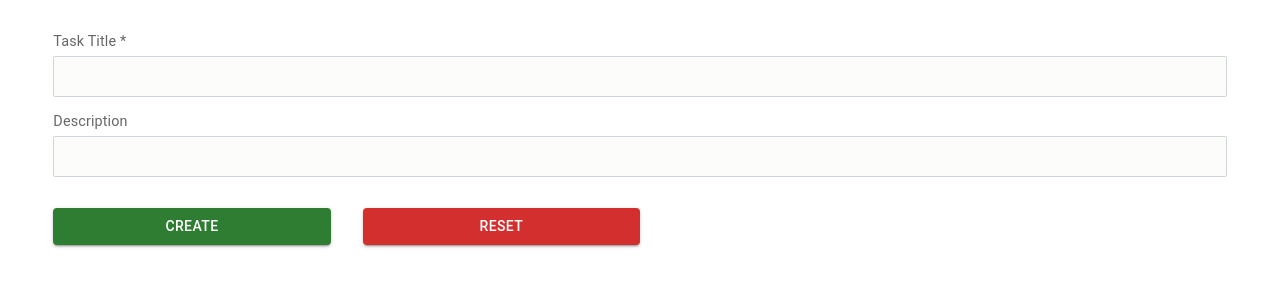
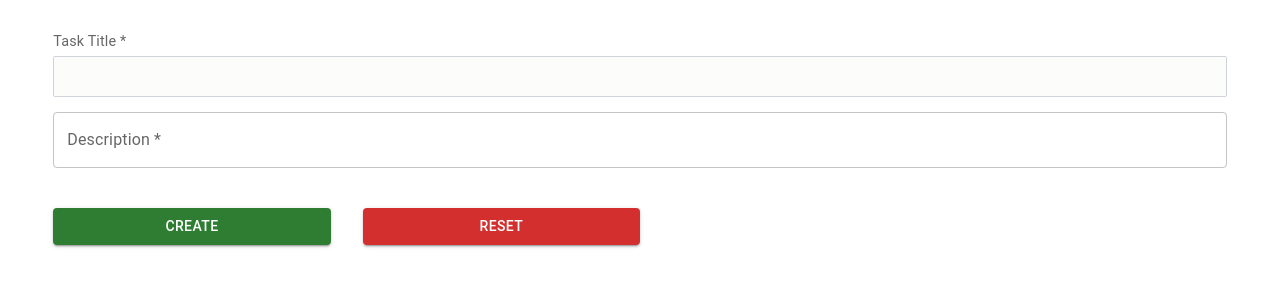
Before and after one commit to dipu-sah/to_do_app_react_js, a React (Create React App) app: page / in a window 1280 px wide. Shown: the top 300 px of the page. Built offline with nearby package versions, Linux system fonts and the light colour scheme.

Commit message:
controller usage from usForm hook

```diff
--- a/src/components/UI/AppForms/AppForm.tsx
+++ b/src/components/UI/AppForms/AppForm.tsx
@@ -45,7 +45,7 @@ function AppFormComponent(
                 onSubmit(d)
             })}
         >
-            {formFieldsStates.map((el: AppInputSwitcherProps, index) => {
+            {formFieldsStates.map((el, index) => {
                 return (
                     <div
                         key={index}
@@ -55,23 +55,11 @@ function AppFormComponent(
                             {...el}
                             label={`${el.label} ${el.required ? "*" : ""}`}
                             {...register(el.name, {
-                                required: {
-                                    value: !!el.required,
-                                    message: "Please fill this value"
-                                },
-                                maxLength: {
-                                    value: el.maxLength || 9999999999,
-                                    message: "Max length exceeded " + el.value?.toString().length + "/" + el.maxLength
-                                },
-                                pattern: {
-                                    value: /[a-zA-Z]+/,
-                                    message: "eg: aBcDeF"
-                                },
+                                required: el.required,
+                                maxLength: el.maxLength,
+                                pattern: el.pattern,
                                 value: getValues(el.name),
-                                minLength: {
-                                    value: el.minLength || 0,
-                                    "message": "min length should be"
-                                }
+                                minLength: el.minLength
                             })}
                             required={false}
                             error={!!errors[el.name]?.message}
--- a/src/components/UI/AppInputSwitcher/AppInputSwitcher.props.d.ts
+++ b/src/components/UI/AppInputSwitcher/AppInputSwitcher.props.d.ts
@@ -1,8 +1,11 @@
 import { HTMLInputTypeAttribute } from "react";
 import { AppTextInputFieldProps } from "../AppTextInputField/AppTextInputField.props";
+import {RegisterOptions} from "react-hook-form/dist/types/validator";
+import {AppSelectFieldProps} from "../AppSelectFields/AppSelectFieldProps";
 
-export interface AppInputSwitcherProps
-  extends Omit<AppTextInputFieldProps, "ref"> {
+export type OMIT_KEYS= "ref"|"required"| "minLength"|"helperText"|"maxLength"|"pattern";
+export  interface AppInputSwitcherProps
+  extends Omit<AppTextInputFieldProps & AppSelectFieldProps,OMIT_KEYS>,RegisterOptions {
   type: HTMLInputTypeAttribute;
   variant: "standard" | "material";
   className?: string;
--- a/src/components/UI/AppInputSwitcher/AppInputSwitcher.tsx
+++ b/src/components/UI/AppInputSwitcher/AppInputSwitcher.tsx
@@ -2,6 +2,8 @@ import { AppInputSwitcherProps } from "./AppInputSwitcher.props";
 import { AppTextInputField } from "../AppTextInputField/AppTextInputField";
 import React, {ForwardedRef} from "react";
 import {AppTextInputFieldProps} from "../AppTextInputField/AppTextInputField.props";
+import {AppSelect} from "../AppSelectFields/AppSelectFields";
+import {AppSelectFieldProps} from "../AppSelectFields/AppSelectFieldProps";
 
 export const AppInputSwitcher = React.forwardRef<any, any>(
   AppInputSwitcherComponent
@@ -29,6 +31,7 @@ interface AllFields{
    'time'?:React.ForwardRefExoticComponent<React.PropsWithRef<AppTextInputFieldProps> & React.RefAttributes<HTMLInputElement>> ;
    'url'?:React.ForwardRefExoticComponent<React.PropsWithRef<AppTextInputFieldProps> & React.RefAttributes<HTMLInputElement>> ;
    'week'?:React.ForwardRefExoticComponent<React.PropsWithRef<AppTextInputFieldProps> & React.RefAttributes<HTMLInputElement>> ;
+   'select'?:React.ForwardRefExoticComponent<React.PropsWithRef<AppSelectFieldProps> & React.RefAttributes<HTMLSelectElement>> ;
 }
 type validKeysForFormFields= | 'button'
     | 'checkbox'
@@ -56,12 +59,21 @@ type validKeysForFormFields= | 'button'
 
 
 function AppInputSwitcherComponent(
-  { type, variant, className = "", ...otherProps }: AppInputSwitcherProps,
+  { type, variant, className = "",
+      required,
+      minLength,
+      maxLength,
+      pattern,
+      ...otherProps }: AppInputSwitcherProps,
   ref: ForwardedRef<HTMLInputElement>
 ) {
 
   const Fields:AllFields={
     text:AppTextInputField,
+    select:AppSelect,
+  }
+  const PROPS={
+      ...otherProps,
   }
   const InputComponent:React.ForwardRefExoticComponent<React.PropsWithRef<AppTextInputFieldProps> & React.RefAttributes<HTMLInputElement>>  =
       Fields[type as validKeysForFormFields]||AppTextInputField
@@ -69,7 +81,7 @@ function AppInputSwitcherComponent(
 
   return (
     <div className={"h-16 " + className}>
-      <InputComponent type={type} variant={variant} {...otherProps} ref={ref}/>
+      <InputComponent type={type} variant={variant} {...PROPS} ref={ref}/>
     </div>
   );
 }
--- /dev/null
+++ b/src/components/UI/AppSelectFields/AppSelectFieldProps.d.ts
@@ -0,0 +1,6 @@
+import {SelectProps} from "@mui/material";
+
+export interface AppSelectFieldProps extends SelectProps{
+    name:string
+    options?:string[]
+}
--- /dev/null
+++ b/src/components/UI/AppSelectFields/AppSelectFields.tsx
@@ -0,0 +1,19 @@
+import {MenuItem, Select} from "@mui/material";
+import {AppSelectFieldProps} from "./AppSelectFieldProps"
+import {Controller, useForm} from "react-hook-form";
+import React from "react";
+function AppSelectFieldComponent({options=[],variant,...props}:AppSelectFieldProps,ref:any){
+    const {control} =useForm()
+    return <Controller
+        name={props.name}
+        control={control}
+    render={()=><Select fullWidth={true}  {...props} variant={variant} ref={ref}>
+        {options.map((e,index)=>{
+           return <MenuItem key={index} value={e}>{e}</MenuItem>
+
+        })}
+    </Select>}
+    />
+
+}
+export const AppSelect=React.forwardRef<HTMLSelectElement,AppSelectFieldProps>(AppSelectFieldComponent)
--- a/src/components/UI/AppTextInputField/AppTextInputField.props.d.ts
+++ b/src/components/UI/AppTextInputField/AppTextInputField.props.d.ts
@@ -11,4 +11,5 @@ export interface AppTextInputFieldProps
   maxLength?:number;
   minLength?:number;
   value?:string;
+  name:string;
 }
--- a/src/components/UI/AppTextInputField/AppTextInputField.tsx
+++ b/src/components/UI/AppTextInputField/AppTextInputField.tsx
@@ -1,6 +1,7 @@
 import { AppTextInputFieldProps } from "./AppTextInputField.props";
 import { TextField } from "@mui/material";
 import React, { ForwardedRef } from "react";
+import {useForm,Controller} from "react-hook-form";
 
 export const AppTextInputField = React.forwardRef(AppTextInputFieldComponent);
 
@@ -8,22 +9,31 @@ export function AppTextInputFieldComponent(
   { variant = "material",...props }: AppTextInputFieldProps,
   ref: ForwardedRef<HTMLInputElement>
 ) {
+  const {control}=useForm();
   if (variant === "material") {
     return (
-      <TextField
+        <Controller
+        control={control}
+        name={props.name}
+        render={()=><TextField
             fullWidth={true}
             variant={"outlined"}
             inputRef={ref}
             {...props}
+        />}
         />
     );
   }
   return (
-    <TextField
+      <Controller
+          control={control}
+          name={props.name}
+          render={()=><TextField
               fullWidth={true}
               variant={"standard"}
               inputRef={ref}
               {...props}
+          />}
       />
   );
 }
--- a/src/components/layouts/TaskAddForm/TaskAddFrom.tsx
+++ b/src/components/layouts/TaskAddForm/TaskAddFrom.tsx
@@ -21,16 +21,23 @@ function TaskAddFormComponent(
       type: "text",
       variant: "standard",
       name: "title",
-      required: true,
+      required: {
+        value:true,
+        message:"Please provide a task title"
+      },
       label: "Task Title",
       placeholder: "Task Title",
     },
     {
       type: "text",
-      variant: "standard",
+      variant: "material",
       name: "description",
       label: "Description",
       placeholder: "Description",
+      required:{
+        value: true,
+        message:"No description added"
+      }
     },
   ];
 
--- a/src/router/index.tsx
+++ b/src/router/index.tsx
@@ -6,6 +6,7 @@ import {
 } from "react-router-dom";
 import { ReactElement, useState } from "react";
 import { HomePage } from "../views";
+import {Test} from "../views/test";
 
 export function AllAvailableRouter() {
   const currentRoute = useLocation();
@@ -22,6 +23,9 @@ export function AllAvailableRouter() {
         <div>Not show</div>
       ),
       path: "/show",
+    },{
+      element:<Test/>,
+      path: "/test",
     },
   ];
   setTimeout(() => {
--- /dev/null
+++ b/src/views/test.tsx
@@ -0,0 +1,10 @@
+import {AppInputSwitcher} from "../components/UI/AppInputSwitcher/AppInputSwitcher";
+
+export function Test(){
+    return <>
+
+   <div className={"w-full"}>
+       <AppInputSwitcher name={""}  type={"select"} options={["ABC","DEF"]} variant={"outlined"} label={"HELLO"}/>
+   </div>
+    </>
+}
```
Also changed, not shown: package.json (+2 -6 lines), 1 other file (tests, documents, lock files or other folders). Lines whose indentation alone changed are shown as unchanged.
